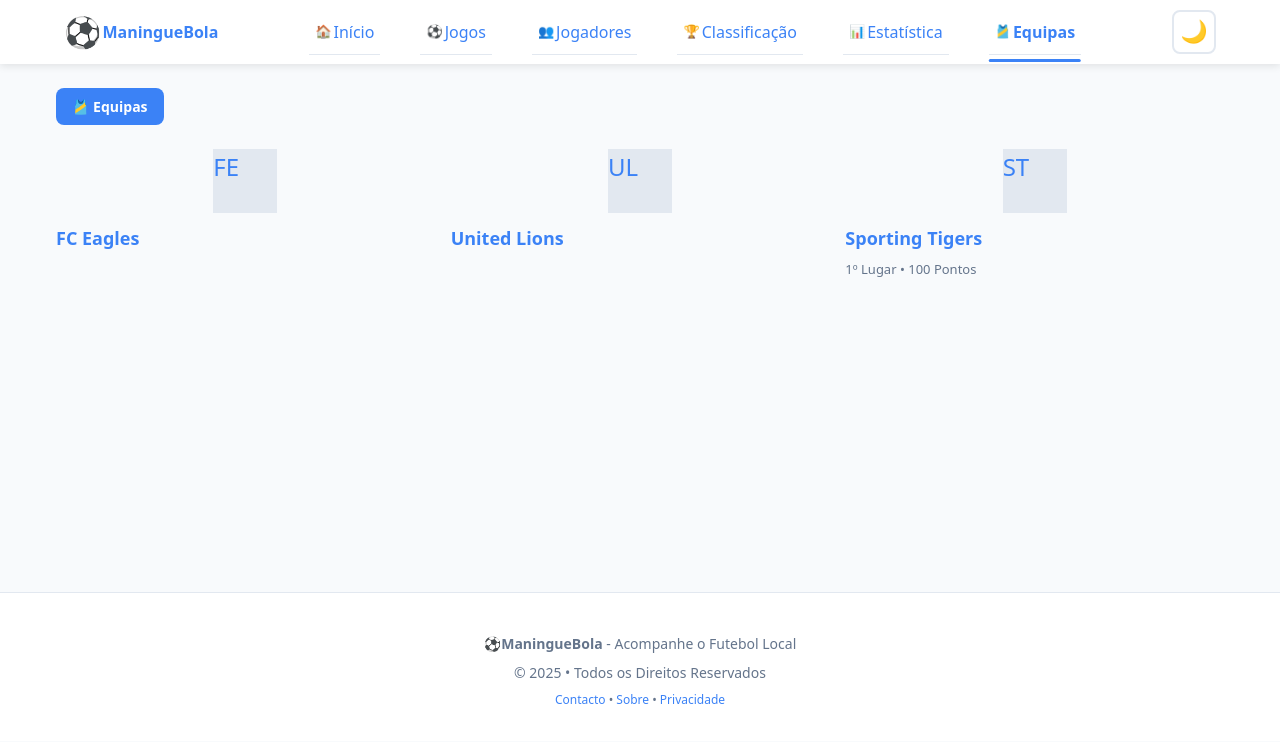
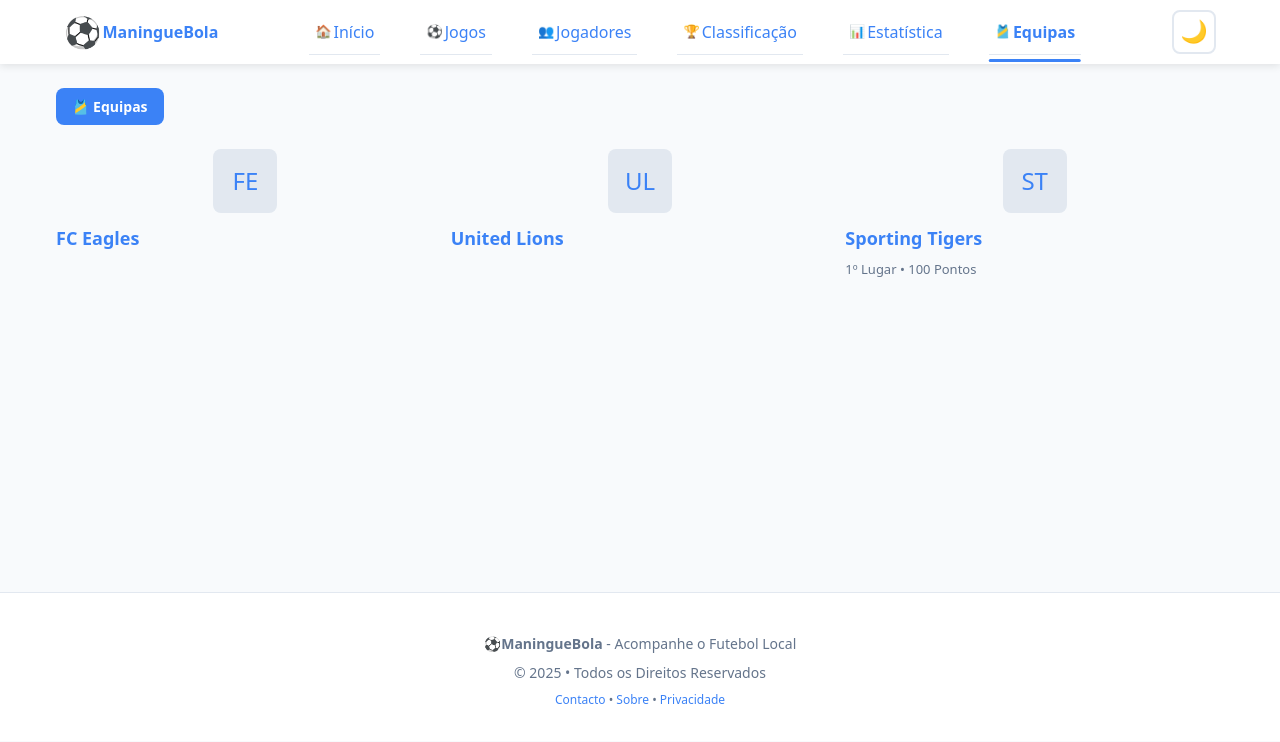
Before and after one commit to Raimundroid/maninguebola, a React (Vite) app: page /equipas in a window 1280 px wide. Shown: the top 742 px of the page. Built offline with nearby package versions, Linux system fonts and the light colour scheme.

Commit message:
TeamCard: centered the logo

```diff
--- a/src/components/TeamCard/TeamCard.css
+++ b/src/components/TeamCard/TeamCard.css
@@ -123,13 +123,6 @@ const teamCardStyles = {
 
 
   logo: {
-    // Rounded corners for logo box
-    borderRadius: '8px',
-
-    // Flexbox for centering content
-    display: 'flex',
-    alignItems: 'center',      // Center vertically
-    justifyContent: 'center',  // Center horizontally
 
     // Bold text
     fontWeight: '700',
@@ -157,6 +150,14 @@ const teamCardStyles = {
 
   /* Background color */
   background: var(--border, #e0e0e0);
+
+  /* Rounded corners for logo box */
+  border-radius: 8px;
+
+  /* Flexbox for centering content */
+  display: flex;
+  justify-content: center; /* Center horizontally */
+  align-items: center; /* Center vertically */
 }
 
 /* Team name styling */
```
